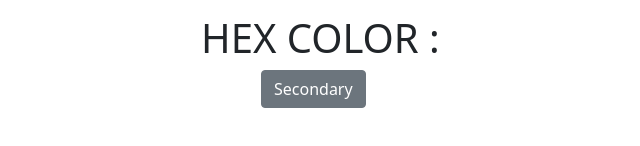
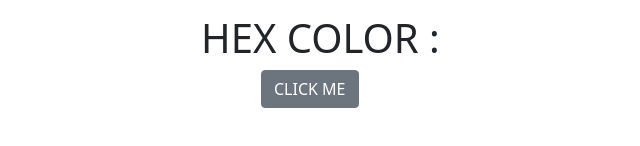
Before and after one commit to Borisflashdev/JS2-HexChangeBackgroundColor, a plain HTML site: page index.html in a window 1280 px wide. Shown: the part 306-452 px from the top of the page, 311-951 px from the left. Drawn offline with nearby package versions, Linux system fonts and the light colour scheme.

Commit message:
Update index.html

```diff
--- a/index.html
+++ b/index.html
@@ -14,7 +14,7 @@
 
     <div class="text-div">
         <h1 id="text-id">HEX COLOR :</h1>
-        <button type="button" id="button-box" class="btn btn-secondary">Secondary</button>
+        <button type="button" id="button-box" class="btn btn-secondary">CLICK ME</button>
     </div>
 
     <script src="https://cdn.jsdelivr.net/npm/bootstrap@5.1.3/dist/js/bootstrap.bundle.min.js"
```
